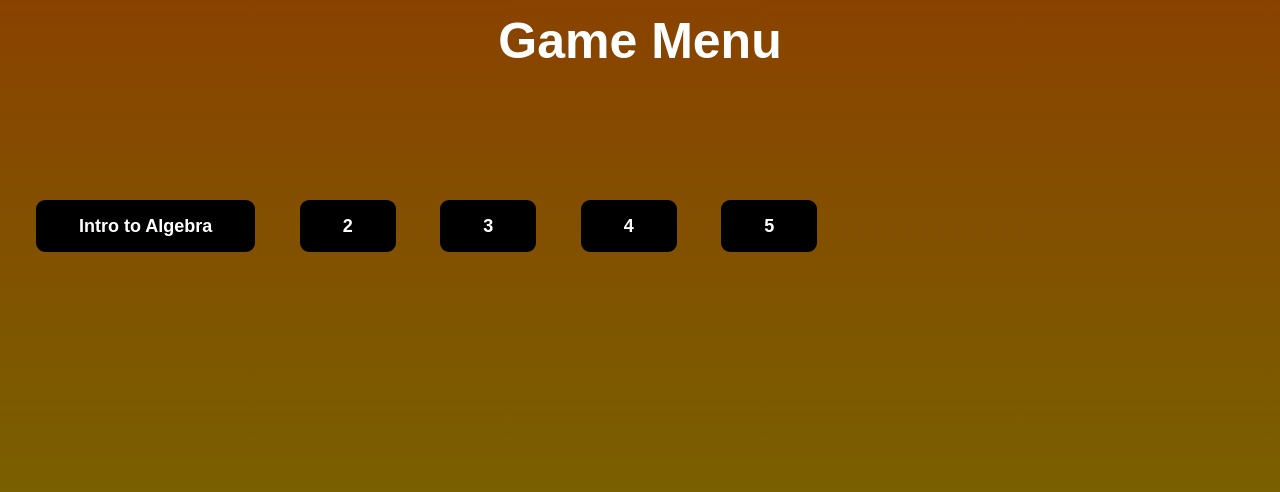
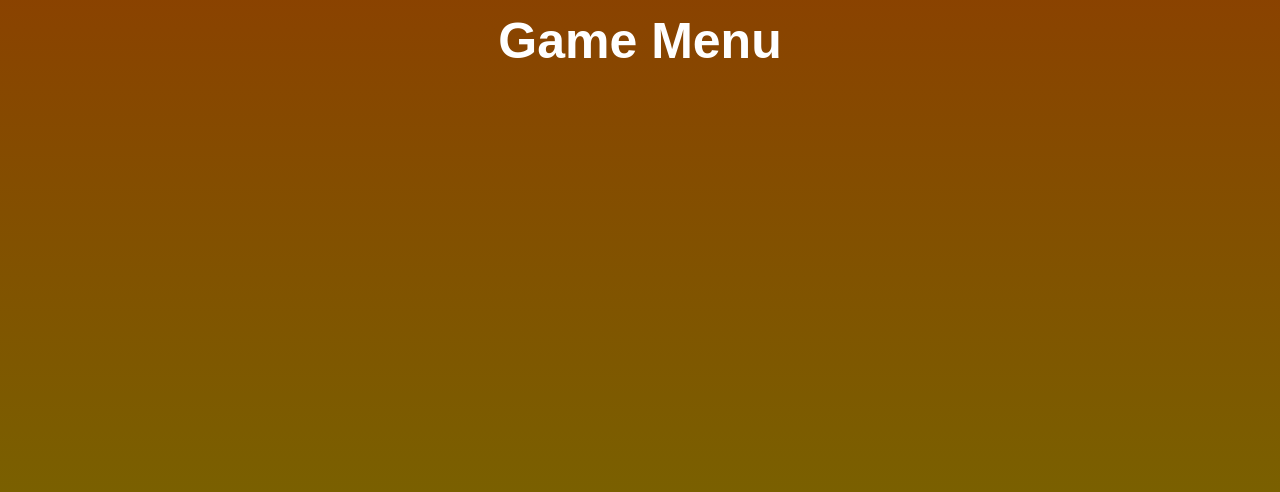
Before and after one commit to Smith-Pad/osui, a Flask app: page /sample_lesson_original_ux_port__main_menu in a window 1280 px wide. Shown: the part 188-680 px from the top of the page. Run offline with Flask 3, Linux system fonts and the light colour scheme.

Commit message:
Disabled the sample orignal ux buttons for the game menu refresh

```diff
--- a/Subjects/templates/sample-lesson-original-ux-port/game_menu.html
+++ b/Subjects/templates/sample-lesson-original-ux-port/game_menu.html
@@ -49,11 +49,11 @@
   </div>
 
   <div class="indicator is-off">
-    <a href="1.html" class="button">Intro to Algebra</a>
+    <!-- <a href="1.html" class="button">Intro to Algebra</a>
     <a href="2.html" class="button">2</a>
     <a href="3.html" class="button">3</a>
     <a href="4.html" class="button">4</a>
-    <a href="5.html" class="button">5</a>
+    <a href="5.html" class="button">5</a> -->
   </div>
 
   <ul></ul>
```
